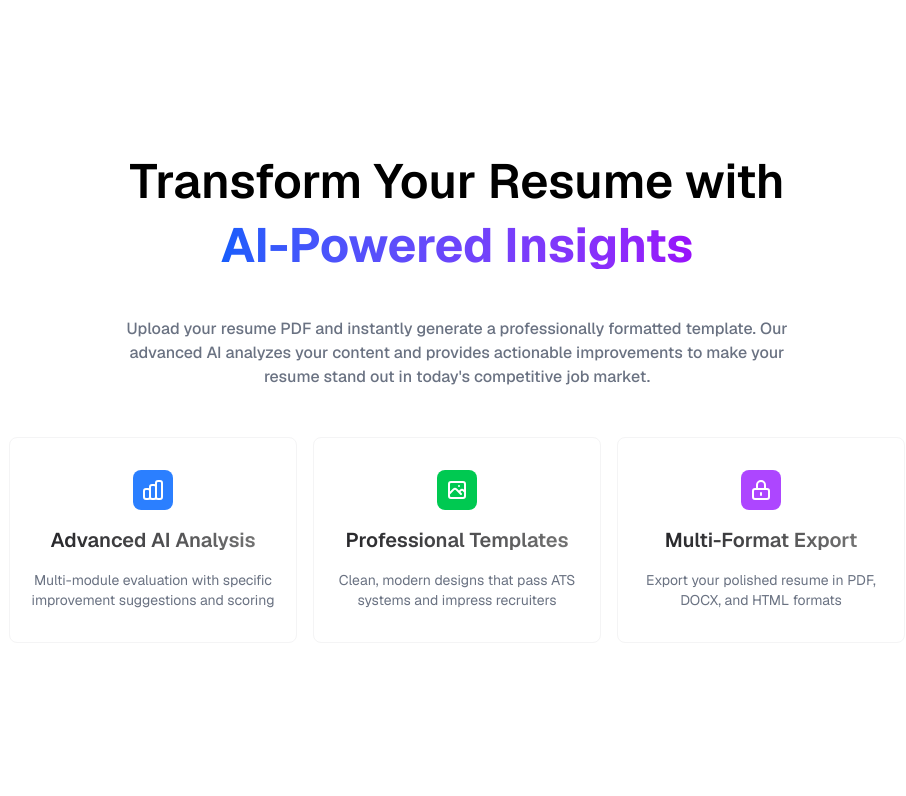
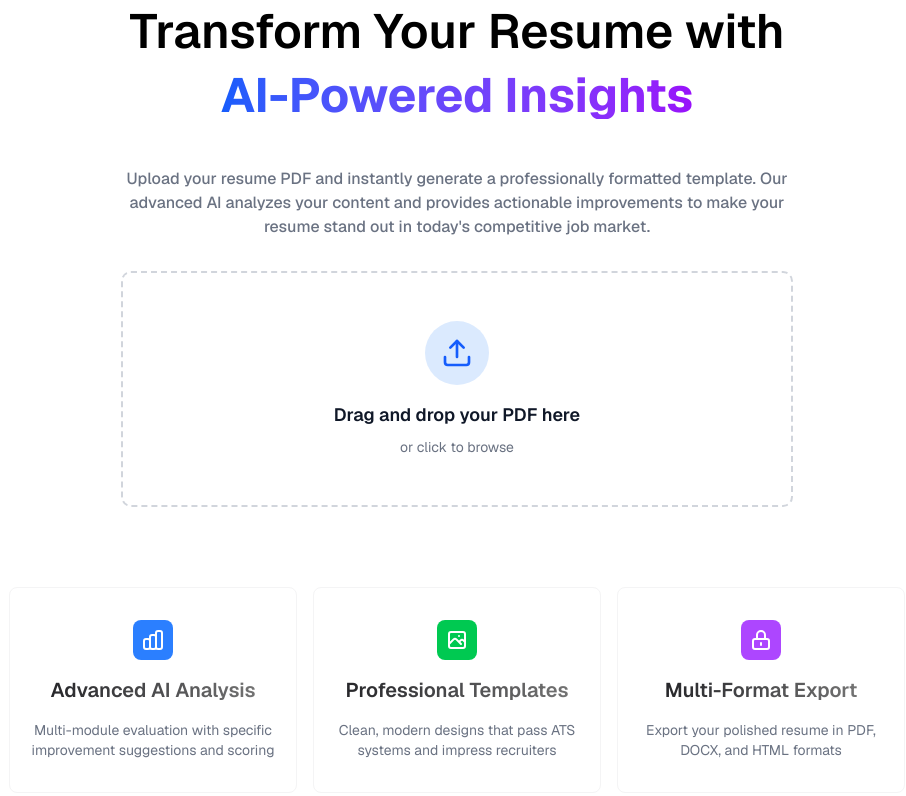
Before and after one commit to dibkb/orbit-ai-resume-builder, a Next.js app: page / in a window 1280 px wide. Shown: the top 796 px of the page, without its empty margins (183-1089 px from the left). Built offline with nearby package versions, Linux system fonts and the light colour scheme.

Commit message:
feat: pdf uploader

```diff
--- /dev/null
+++ b/app/_components/upload/pdf-upload.tsx
@@ -0,0 +1,115 @@
+"use client";
+import { useState } from "react";
+import { cn } from "@/lib/utils";
+import { Upload, FileText, X } from "lucide-react";
+
+interface PdfUploadProps {
+  className?: string;
+  onFileSelect: (file: File) => void;
+}
+
+const PdfUpload = ({ className, onFileSelect }: PdfUploadProps) => {
+  const [isDragging, setIsDragging] = useState(false);
+  const [selectedFile, setSelectedFile] = useState<File | null>(null);
+
+  const handleDragOver = (e: React.DragEvent) => {
+    e.preventDefault();
+    setIsDragging(true);
+  };
+
+  const handleDragLeave = (e: React.DragEvent) => {
+    e.preventDefault();
+    setIsDragging(false);
+  };
+
+  const handleDrop = (e: React.DragEvent) => {
+    e.preventDefault();
+    setIsDragging(false);
+
+    const file = e.dataTransfer.files[0];
+    if (file && file.type === "application/pdf") {
+      setSelectedFile(file);
+      onFileSelect(file);
+    }
+  };
+
+  const handleFileSelect = (e: React.ChangeEvent<HTMLInputElement>) => {
+    const file = e.target.files?.[0];
+    if (file && file.type === "application/pdf") {
+      setSelectedFile(file);
+      onFileSelect(file);
+    }
+  };
+
+  const handleRemove = () => {
+    setSelectedFile(null);
+  };
+
+  if (selectedFile) {
+    return (
+      <div
+        className={cn(
+          "flex items-center justify-between gap-4 p-6 border-2 border-blue-500 rounded-lg bg-blue-50",
+          className
+        )}
+      >
+        <div className="flex items-center gap-3">
+          <FileText className="h-8 w-8 text-blue-600" />
+          <div>
+            <p className="font-semibold text-gray-900">{selectedFile.name}</p>
+            <p className="text-sm text-gray-500">
+              {(selectedFile.size / 1024).toFixed(2)} KB
+            </p>
+          </div>
+        </div>
+        <button
+          onClick={handleRemove}
+          className="h-8 w-8 flex items-center justify-center rounded-md hover:bg-red-100 transition-colors"
+        >
+          <X className="h-5 w-5 text-red-600" />
+        </button>
+      </div>
+    );
+  }
+
+  return (
+    <div
+      className={cn(
+        "relative border-2 border-dashed rounded-lg transition-all",
+        isDragging
+          ? "border-blue-500 bg-blue-50"
+          : "border-gray-300 hover:border-blue-400 hover:bg-gray-50",
+        className
+      )}
+      onDragOver={handleDragOver}
+      onDragLeave={handleDragLeave}
+      onDrop={handleDrop}
+    >
+      <label
+        htmlFor="pdf-upload"
+        className="flex flex-col items-center justify-center cursor-pointer p-12 min-h-[200px]"
+      >
+        <div className="flex flex-col items-center justify-center gap-4">
+          <div className="h-16 w-16 rounded-full bg-blue-100 flex items-center justify-center">
+            <Upload className="h-8 w-8 text-blue-600" />
+          </div>
+          <div className="text-center">
+            <p className="text-lg font-semibold text-gray-900">
+              Drag and drop your PDF here
+            </p>
+            <p className="text-sm text-gray-500 mt-2">or click to browse</p>
+          </div>
+        </div>
+        <input
+          id="pdf-upload"
+          type="file"
+          accept=".pdf"
+          className="hidden"
+          onChange={handleFileSelect}
+        />
+      </label>
+    </div>
+  );
+};
+
+export default PdfUpload;
--- a/app/page.tsx
+++ b/app/page.tsx
@@ -1,8 +1,15 @@
+"use client";
 import FeatureList from "./_components/landing/feature-list";
+import PdfUpload from "./_components/upload/pdf-upload";
+
 export default function Home() {
+  const handleFileSelect = (file: File) => {
+    console.log("File selected:", file.name);
+  };
+
   return (
-    <div className="flex flex-col min-h-screen items-center justify-center bg-white text-black font-sans">
-      <div className="flex flex-col items-center justify-center gap-4 max-w-2xl">
+    <div className="flex flex-col min-h-screen items-center justify-center bg-white text-black font-sans px-4">
+      <div className="flex flex-col items-center justify-center gap-4 max-w-2xl mb-8">
         <h3 className="text-5xl font-semibold">Transform Your Resume with</h3>
         <h1 className="text-5xl font-bold bg-linear-to-r from-blue-600 to-purple-600 bg-clip-text text-transparent">
           AI-Powered Insights
@@ -15,7 +22,12 @@ export default function Home() {
           competitive job market.
         </p>
       </div>
-      <FeatureList className="mt-12" />
+
+      <div className="w-full max-w-2xl mb-12">
+        <PdfUpload onFileSelect={handleFileSelect} />
+      </div>
+
+      <FeatureList className="mt-8" />
     </div>
   );
 }
```
